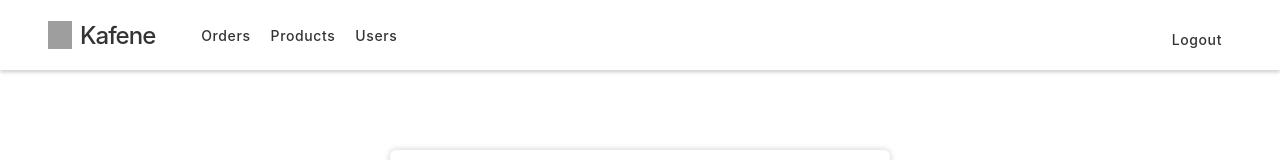
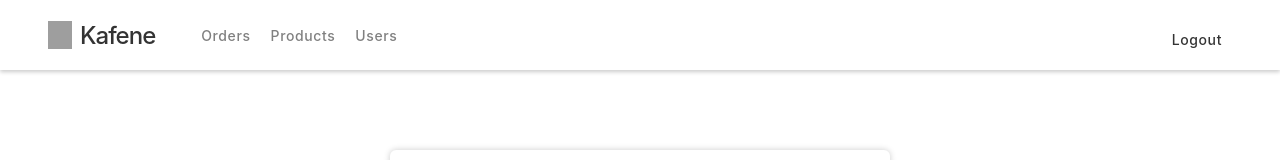
Before and after one commit to INVINCIBLE9421/kafene_reactjs, a React (Create React App) app: page / in a window 1280 px wide. Shown: the top 160 px of the page. Built offline with nearby package versions, Linux system fonts and the light colour scheme; grey boxes are pictures that could not be loaded.

Commit message:
additional changes

```diff
--- a/src/components/header/Header.jsx
+++ b/src/components/header/Header.jsx
@@ -13,9 +13,9 @@ const Header = () => {
                     <p className='brand'>Kafene</p>
                 </div>
                 <nav>
-                    <Link className={`link ${currentPath === '/orders' ? 'disabled' : ''}`} to='/orders'>Orders</Link>
-                    <Link className={`link ${currentPath === '/products' ? 'disabled' : ''}`} to='/products'>Products</Link>
-                    <Link className={`link ${currentPath === '/users' ? 'disabled' : ''}`} to='/users'>Users</Link>
+                    <Link className={`link ${currentPath === '/' || currentPath === '/orders' ? 'disabled' : ''}`} to='/orders'>Orders</Link>
+                    <Link className={`link ${currentPath === '/' || currentPath === '/products' ? 'disabled' : ''}`} to='/products'>Products</Link>
+                    <Link className={`link ${currentPath === '/' || currentPath === '/users' ? 'disabled' : ''}`} to='/users'>Users</Link>
                 </nav>
             </div>
             <Link className='link' id='logout' to="/">Logout</Link>
--- a/src/pages/usersPage/Users.css
+++ b/src/pages/usersPage/Users.css
@@ -12,9 +12,6 @@
 
 .user-container{
     width: 100%;
-    /* display: flex; */
-    /* align-items: ; */
-    /* margin-top: -15px; */
 }
 
 .search-container{
```
